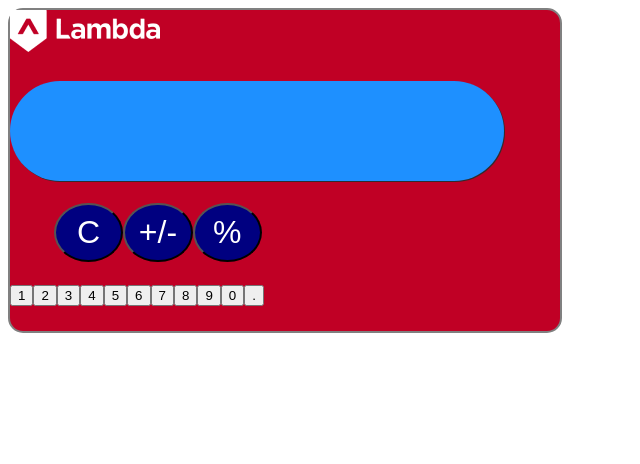
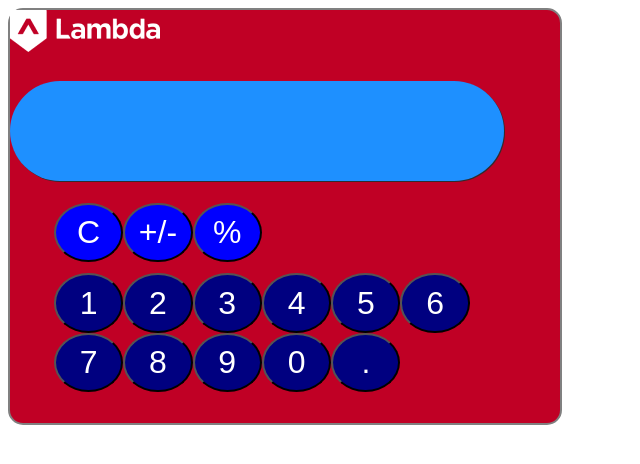
Before and after one commit to bloominstituteoftechnology/lambda-calculator, a React (Create React App) app: page / in a window 1280 px wide. Shown: the top 464 px of the page, without its empty margins (0-640 px from the left). Built offline with nearby package versions, Linux system fonts and the light colour scheme.

Commit message:
numbers buttons somewhat styled via css

```diff
--- a/src/App.css
+++ b/src/App.css
@@ -23,11 +23,11 @@
   }
 
   .specials{
-      padding: 4% 8%;
+      padding: 4% 8% 1%;
   }
 
   .specials button{
-     background-color: navy;
+     background-color: blue;
      color:  white;
      padding: 2% 2%;
      height: 100%;
@@ -35,5 +35,19 @@
      border-radius: 50%;
      font-size: 2rem;
      text-align: center;
+  }
+
+  .numbers {
+padding: 1% 8%;
 
   }
+
+  .numbers button {
+    background-color: navy;
+    color:white;
+    font-size: 2rem;
+    padding: 2% 2%;
+    height: 100%;
+    width: 15%;
+    border-radius: 50%;
+  }
--- a/src/components/ButtonComponents/NumberButtons/Numbers.js
+++ b/src/components/ButtonComponents/NumberButtons/Numbers.js
@@ -14,7 +14,7 @@ const Numbers = () => {
     console.log(numberState);
 
     return (
-      <div>
+      <div className = "numbers">
         {
           numberState.map((number, index) => {
             return <NumberButton key={index} number={number} />
```
